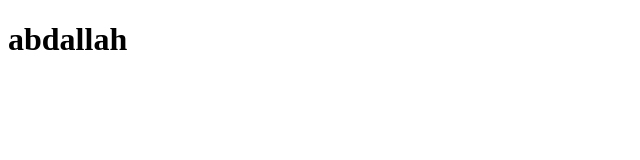
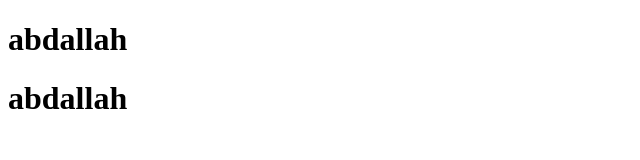
Before and after one commit to AbdallahErikat/linux, a plain HTML site: page index.html in a window 1280 px wide. Shown: the whole page, without its empty margins (0-640 px from the left). Drawn offline with Linux system fonts and the light colour scheme.

Commit message:
Update index.html

```diff
--- a/index.html
+++ b/index.html
@@ -7,5 +7,6 @@
 </head>
 <body>
     <h1>abdallah</h1>
+        <h1>abdallah</h1>
 </body>
 </html>
```
